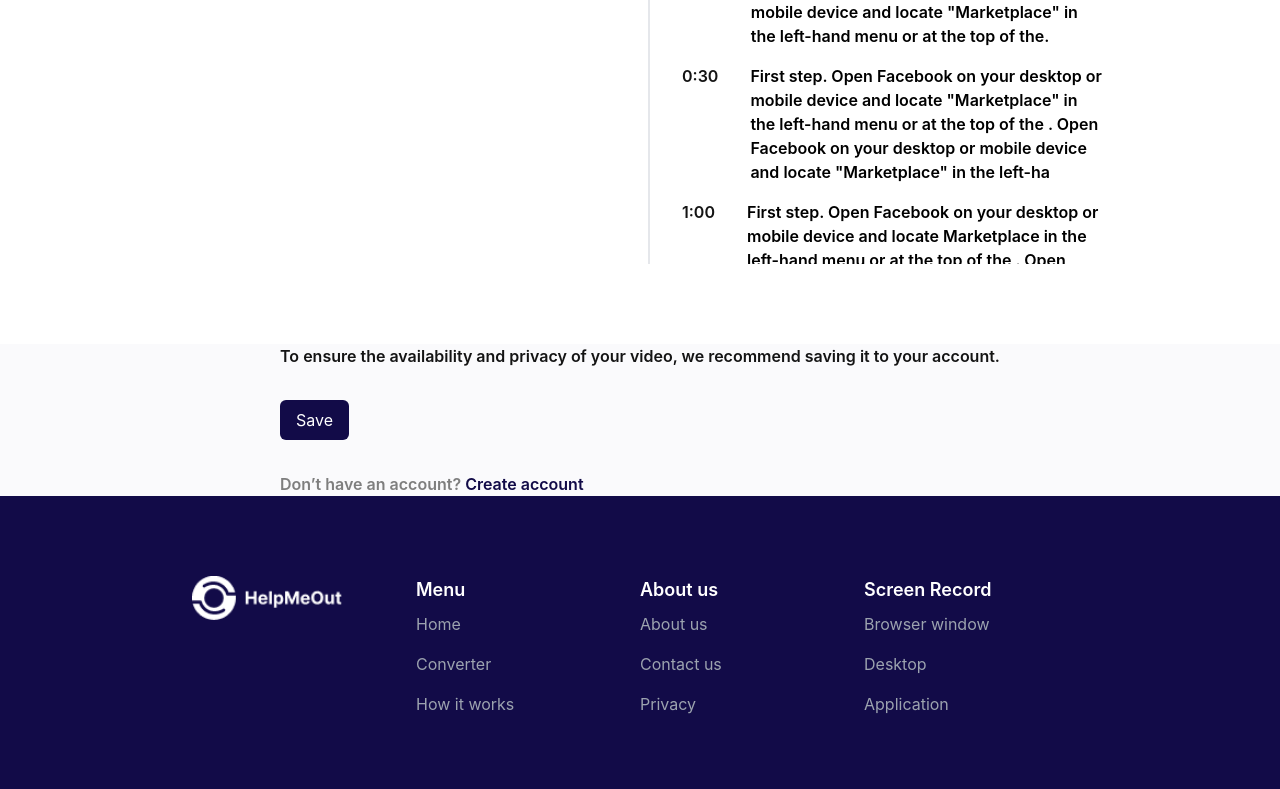
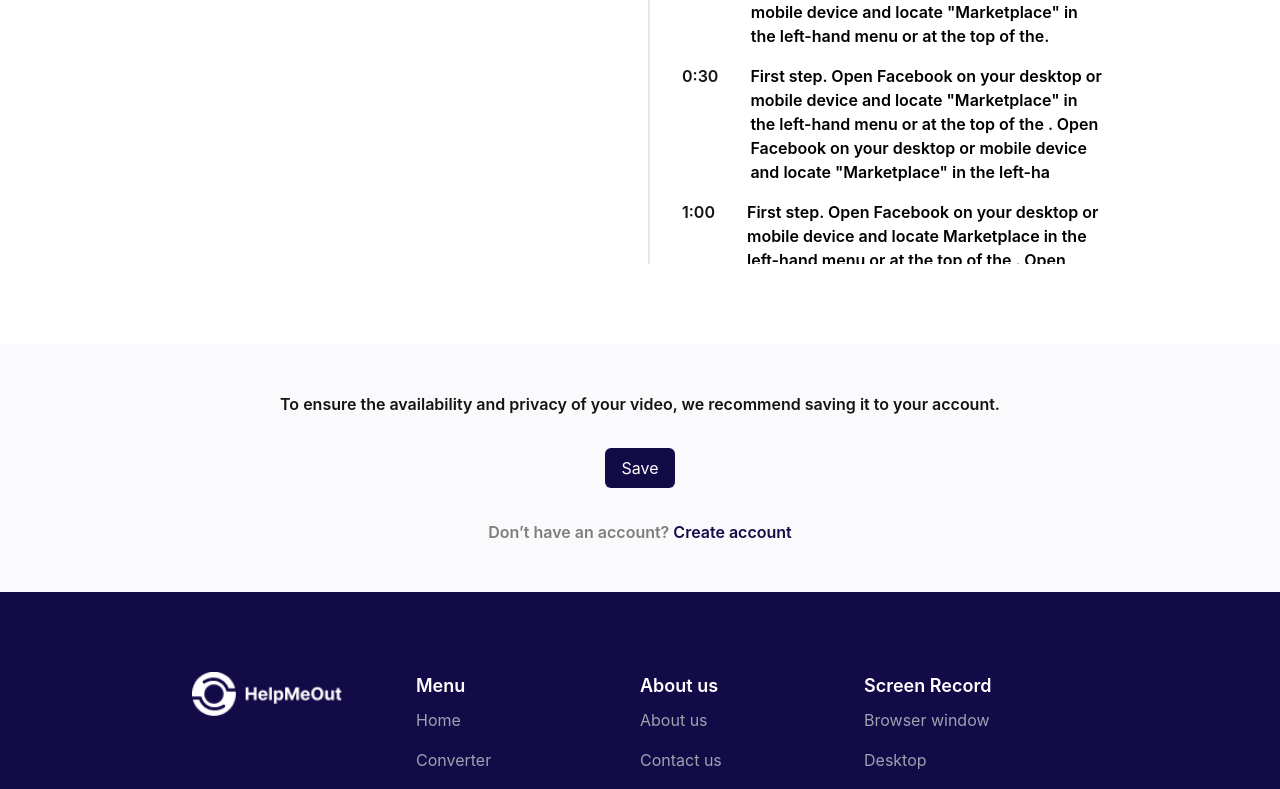
Before and after one commit to Ezzywealth/stage5_Fe, a Next.js app: page /completed in a window 1280 px wide. Shown: the part 696-1485 px from the top of the page. Built offline with nearby package versions, Linux system fonts and the light colour scheme; no server answers.

Commit message:
fix link issue 2

```diff
--- a/components/Privacy.jsx
+++ b/components/Privacy.jsx
@@ -3,8 +3,8 @@ import SaveModal from './saveModal';
 
 const Privacy = () => {
 	return (
-		<main className='bg-[#E7E7ED33] flex justify-center'>
-			<section className='space-y-8'>
+		<main className='bg-[#E7E7ED33] flex py-12 justify-center'>
+			<section className='space-y-8 flex flex-col items-center'>
 				<h2 className='text-[#141414] font-semibold'>To ensure the availability and privacy of your video, we recommend saving it to your account.</h2>
 				<button className='bg-[#120B48] text-white py-2 px-4 rounded-md'>Save</button>
 				<p className='text-[#7E7E7E] font-semibold text-[1rem]'>
--- a/components/saveModal.jsx
+++ b/components/saveModal.jsx
@@ -1,13 +1,15 @@
 import React from 'react';
 import { RiCloseCircleLine } from 'react-icons/ri';
-import Image from 'next/image'
+import Image from 'next/image';
 const SaveModal = ({ setSent, email }) => {
 	return (
-		<main className='bg-white px-8 py-8 w-[320px] flex justify-center rounded-lg backdrop-blur-sm backdrop-[#00000052]'>
+		<main className='bg-white px-8 relative py-8 w-[400px] flex flex-col gap-6 justify-center rounded-lg backdrop-blur-sm backdrop-[#00000052]'>
+			<div className='relative w-full mb-12'>
+				<RiCloseCircleLine size={25} className='absolute  top-4 right-4 text-[#120B48]' onClick={() => setSent(false)} />
+			</div>
 			<section className='space-y-4 relative flex flex-col items-center justify-center'>
-				<RiCloseCircleLine size={25} className='absolute  top-4 right-4 text-[#120B48]' onClick={() => setSent(false)} />
-				<Image height={150} width={150} src='success-kite 1.png' alt='success' />
-				<h2 className='text-[#141414] mt-8 font-semibold'>
+				<Image height={250} width={250} src='/assets/images/success-kite 1.png' alt='success' />
+				<h2 className='text-[#141414] mt-8 mb-12 font-semibold'>
 					Your video link has been sent to <span className='text-[#120B48]'>{email}</span>
 				</h2>
 				<h4 className='text-[#141414] mt-12 text-center'>Would you need to view this video later? Save to your account now!</h4>
--- a/pages/completed.jsx
+++ b/pages/completed.jsx
@@ -102,12 +102,12 @@ const VideoDetails = () => {
 						<BiEdit onClick={() => setEdit(true)} />
 					</form>
 					<section className='flex flex-col gap-12 items-center mt-8 justify-between'>
-						<form action='' onSubmit={handleSubmit} className='flex items-center  bg-[#B6B3C680]/20 rounded-md py-2 w-full px-6'>
+						<section onSubmit={handleSubmit} className='flex items-center  bg-[#B6B3C680]/20 rounded-md py-2 w-full px-6'>
 							<input type='text' className='w-full placeholder:text-[14px] focus:outline-none bg-transparent' value={receiver} onChange={(e) => setReceiver(e?.target?.value)} placeholder='enter email or receiver' />
 							<button className='bg-[#605C84] py-2 px-4 text-white rounded-[8px] w-auto' onClick={() => setSent(true)}>
 								Send
 							</button>
-						</form>
+						</section>
 						<div className='w-full'>
 							<form action='' onSubmit={handleSubmit} className='w-full '>
 								<label htmlFor='url' className='text-[#141414] font-semibold text-lg'>
```
Also changed, not shown: public/assets/images/success-kite 1.png (added).
